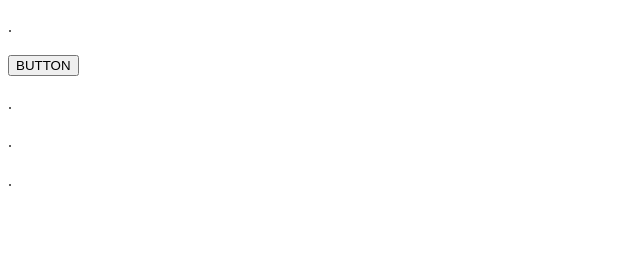
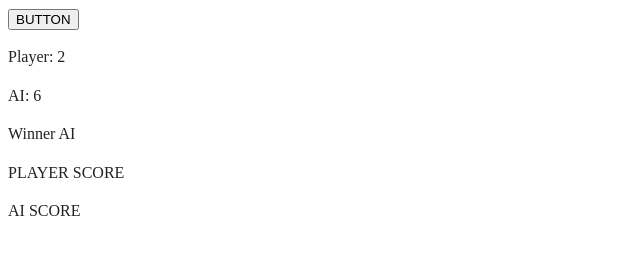
Before and after one commit to Annbel796/A1, a website built with webpack: page ProjectGame/index.html in a window 1280 px wide. Both pictures are taken after a click on the button "BUTTON". Shown: the whole page, without its empty margins (0-640 px from the left). Built offline with nearby package versions, Linux system fonts and the light colour scheme.

Commit message:
Added Function

```diff
--- a/ProjectGame/index.html
+++ b/ProjectGame/index.html
@@ -25,11 +25,13 @@
 <body>
 
 <!-- Add your site or application content here -->
-<p id = "text0">.</p>
+
 <button id = "button0"> BUTTON </button>
-<p id = "playerRollText">.</p>
-<p id = "AIRoll">.</p>
-<p id = "result">.</p>
+<p id = "playerRollText"> NO PLAYER RESULT</p>
+<p id = "aiRollText"> NO AI RESULT</p>
+<p id = "result"> WINNER PLAYER/AI</p>
+<p id = "playerScoreText"> PLAYER SCORE</p>
+<p id = "aiScoreText"> AI SCORE</p>
 <script src="js/app.js"></script>
 
 </body>
--- a/ProjectGame/js/app.js
+++ b/ProjectGame/js/app.js
@@ -1,35 +1,54 @@
-// Documents Elements
-// Looks "text0" and assign it to the variable called "textField0"
-const textField0 = document.getElementById("text0");
-const textField1 = document.getElementById("text1");
-
 //  Variables
-
-// Buttons
+  // Buttons
 let button0 = document.getElementById("button0");
 
-//Text
-let playerRollText = document.getElementById("PlayerRollText");
+  //Text
+let playerRollText = document.getElementById("playerRollText");
+let aiRollText = document.getElementById("aiRollText");
+let resultText = document.getElementById("result");
 
-//Data
+  //Data
 let playerRoll = 0;
+let aiRoll = 0;
 
 
 //Process
 button0.addEventListener("click", function () {
   getRandomNumberOneToSixForPlayer();
   showPlayerRollResult();
-
+  getRandomNumberOneToSixForAi();
+  showAiRollResult();
+  compareRolls();
 });
 
 // Controllers
 function getRandomNumberOneToSixForPlayer(){
   playerRoll = Math.floor(Math.random() * 6) + 1;
-  console.log (playerRoll)
+}
 
+function getRandomNumberOneToSixForAi(){
+  aiRoll = Math.floor(Math.random() * 6) + 1;
+}
+
+function compareRolls() {
+  if (playerRoll > aiRoll) {
+    showText("Winner Player");
+  } else if (playerRoll < aiRoll) {
+    showText("Winner AI");
+  } else {
+    showText("Draw");
+  }
 }
 
 //View
 function showPlayerRollResult(){
-  playerRollText.innerHTML = playerRoll;
+  playerRollText.innerHTML = "Player: " + playerRoll;
 }
+
+function showAiRollResult(){
+ aiRollText.innerHTML = "AI: " + aiRoll;
+}
+
+function showText(result) {
+  resultText.innerHTML = result;
+}
```
